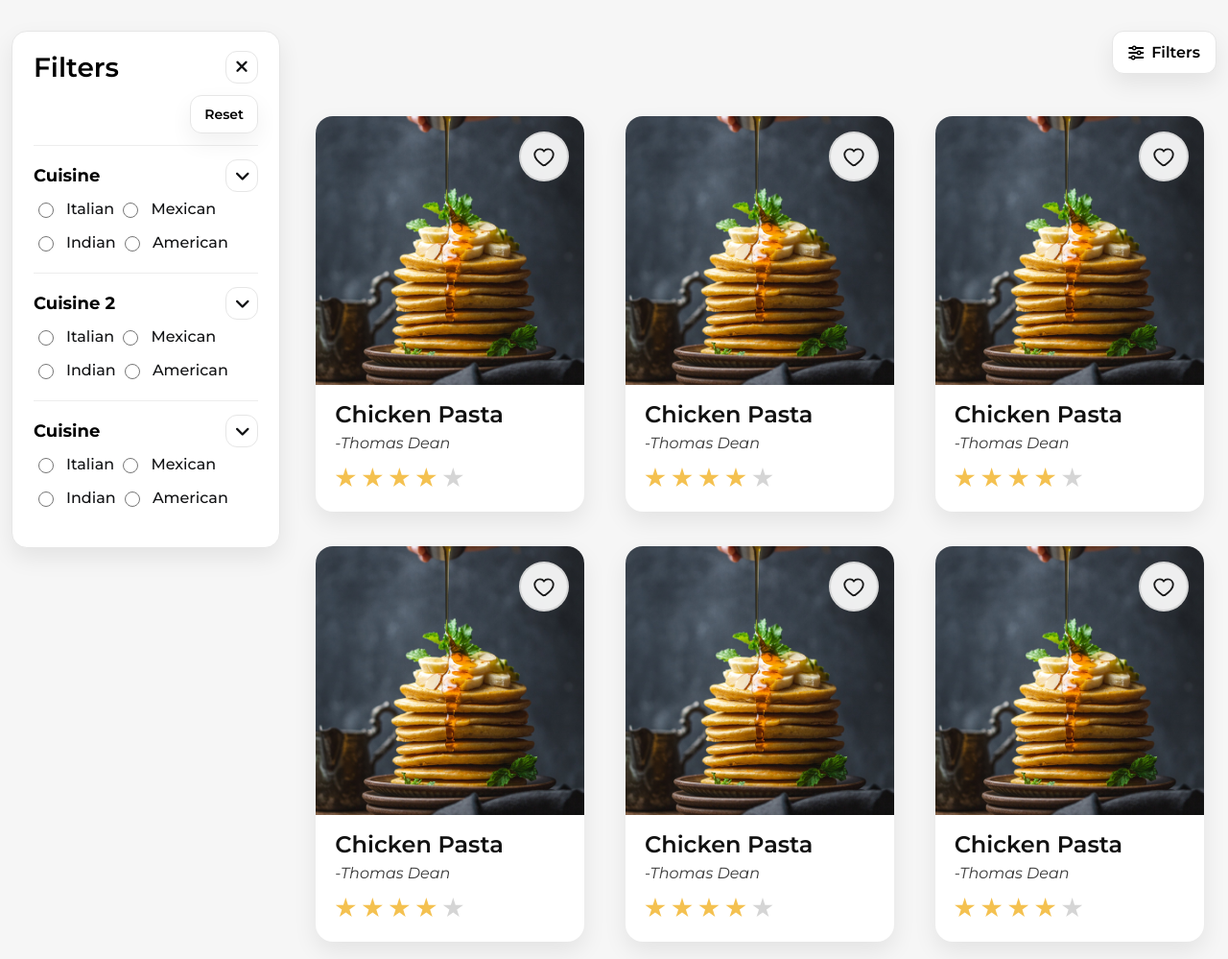
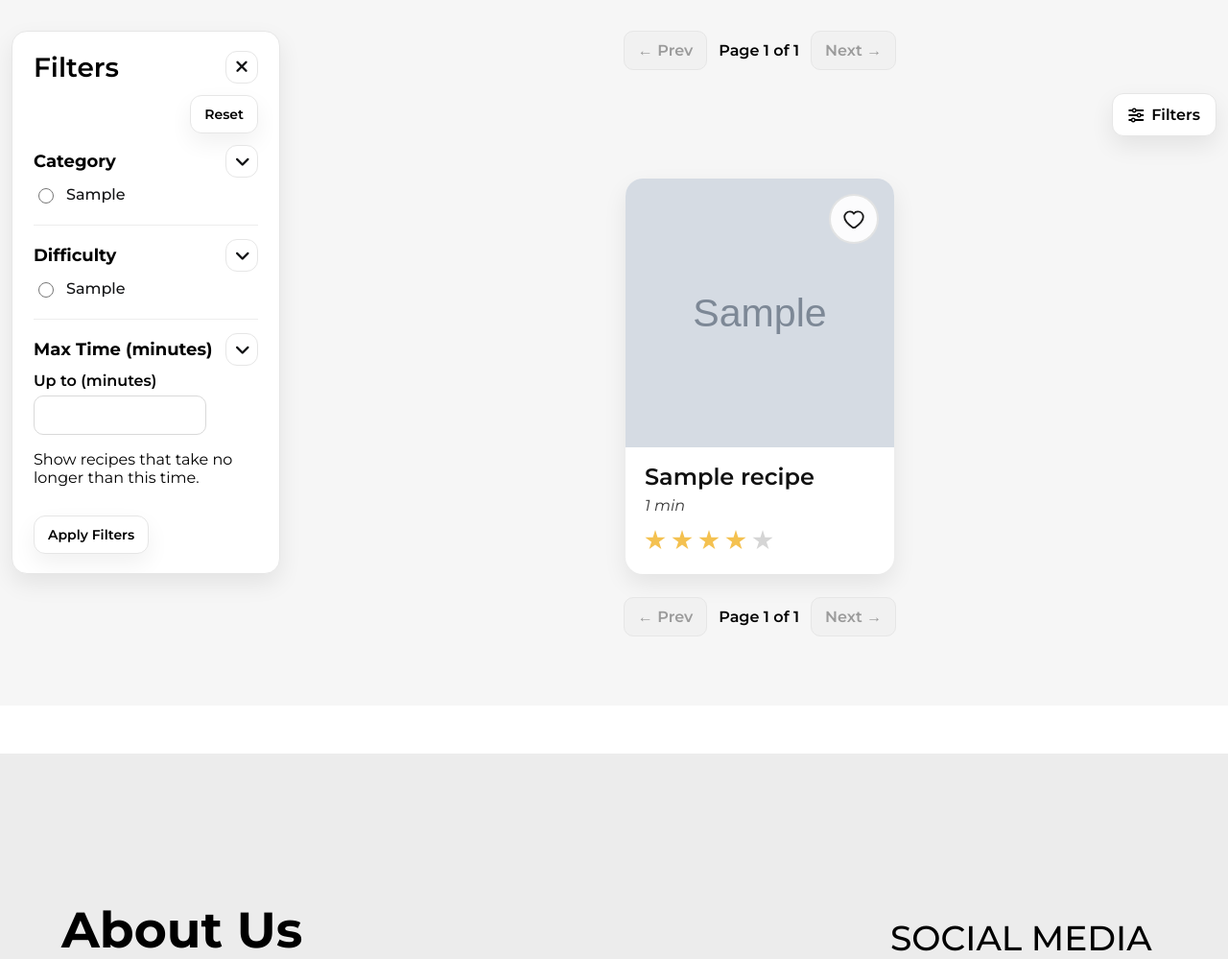
Before and after one commit to Khojayev12/udea-web-development-assignment, a Flask app: page /feed in a window 1280 px wide. Shown: the part 100-1099 px from the top of the page at 96% size. Run offline with Flask 3, Linux system fonts and the light colour scheme; tables that the repository leaves empty or names only in its code hold one stand-in row (values such as "Sample post"); grey boxes marked "Sample" are stand-in pictures.

Commit message:
home, recipe, feed page api integrated

```diff
--- a/app.py
+++ b/app.py
@@ -1,4 +1,4 @@
-from flask import Flask, render_template, redirect, request, url_for, jsonify, session
+from flask import Flask, render_template, redirect, request, url_for, jsonify, session, abort
 from werkzeug.security import check_password_hash, generate_password_hash
 from dbhandler import DBHandler
 app = Flask(__name__)
@@ -36,86 +36,107 @@ def test_git():
 
 @app.route('/')
 def index():
-    return render_template('pages/home.html')
+    recent_recipes = mydb.fetch_recent_recipes()
+    more_recipes = mydb.fetch_more_recipes()
+    popular_recipes = mydb.fetch_popular_recipes()
+    return render_template('pages/home.html', recent_recipes=recent_recipes, more_recipes=more_recipes, popular_recipes=popular_recipes)
 
 
 @app.route('/feed')
 def feed():
-    return render_template('pages/feed.html')
+    category = request.args.get('category') or None
+    difficulty = request.args.get('difficulty') or None
+    max_time_raw = request.args.get('max_time')
+    max_time = None
+    if max_time_raw and max_time_raw.isdigit():
+        max_time = int(max_time_raw)
+
+    page_raw = request.args.get('page', '1')
+    page = int(page_raw) if page_raw.isdigit() and int(page_raw) > 0 else 1
+    per_page = 12
+    offset = (page - 1) * per_page
+
+    filters = mydb.fetch_feed_filters()
+    total_count = mydb.fetch_feed_count(category=category, difficulty=difficulty, max_time=max_time)
+    recipes = mydb.fetch_feed_recipes(category=category, difficulty=difficulty, max_time=max_time, limit=per_page, offset=offset)
+    total_pages = max(1, (total_count + per_page - 1) // per_page)
+    prev_page = page - 1 if page > 1 else None
+    next_page = page + 1 if page < total_pages else None
+
+    return render_template(
+        'pages/feed.html',
+        recipes=recipes,
+        filters=filters,
+        active_category=category,
+        active_difficulty=difficulty,
+        active_max_time=max_time_raw or "",
+        page=page,
+        total_pages=total_pages,
+        prev_page=prev_page,
+        next_page=next_page
+    )
 
 
 @app.route('/recipe/<int:recipe_id>')
 def recipe(recipe_id: int):
+    recipe_row = mydb.fetch_recipe_detail(recipe_id)
+    if not recipe_row:
+        abort(404)
+
+    image_path = recipe_row.get("cover_img_path")
+    rating_value = float(recipe_row.get("rating") or 0)
+    ingredients = recipe_row.get("ingredients", [])
+    tags = recipe_row.get("tags", [])
+
+    nutrition = []
+    nutrition_map = {
+        "Protein": recipe_row.get("protein"),
+        "Carbs": recipe_row.get("carbs"),
+        "Fats": recipe_row.get("fats"),
+        "Sugar": recipe_row.get("sugar"),
+        "Fiber": recipe_row.get("fiber"),
+    }
+    for label, value in nutrition_map.items():
+        if value is not None:
+            nutrition.append({"label": label, "value": f"{value}".rstrip('0').rstrip('.') if isinstance(value, float) else str(value)})
+
+    stats = [
+        {"label": "Ingredients", "value": str(len(ingredients))},
+        {"label": "Minutes", "value": str(recipe_row.get("prepare_time") or 0)},
+        {"label": "Calories", "value": str(recipe_row.get("calories") or 0)},
+    ]
+
+    procedure_text = recipe_row.get("procedure_description") or ""
+    procedure_lines = [line.strip() for line in procedure_text.split("\n") if line.strip()]
+    steps = []
+    if procedure_lines:
+        steps = [{"title": f"Step {idx}", "items": [line]} for idx, line in enumerate(procedure_lines, start=1)]
+    else:
+        steps = [{"title": "Step 1", "items": ["Follow the recipe instructions."]}]
+
+    reviews_raw = recipe_row.get("reviews", [])
+    reviews = []
+    for review in reviews_raw:
+        reviews.append({
+            "author": review.get("author") or "User",
+            "rating": int(round(rating_value)) if rating_value else 5,
+            "content": review.get("content") or ""
+        })
+
     recipe_data = {
-        "id": recipe_id,
-        "title": "Chicken Pasta",
-        "rating": 4.5,
-        "rating_count": 146,
-        "image": url_for('static', filename='media/registration.png'),
-        "ingredients": [
-            "225g fettuccine or any pasta of your choice",
-            "450g boneless, skinless chicken breasts, cut into bite-sized pieces",
-            "salt",
-            "black pepper",
-            "2 tablespoons olive oil",
-            "3 cloves garlic, minced",
-            "240ml heavy cream",
-            "100g grated parmesan cheese",
-            "fresh parsley, chopped (for garnish)",
-            "tomato, chopped (for garnish)",
-        ],
-        "nutrition": [
-            {"label": "Protein", "value": "45g"},
-            {"label": "Carbs", "value": "50g"},
-            {"label": "Fats", "value": "40g"},
-            {"label": "Sugar", "value": "2g"},
-            {"label": "Fiber", "value": "3g"},
-        ],
-        "stats": [
-            {"label": "Ingredients", "value": "8"},
-            {"label": "Minutes", "value": "15"},
-            {"label": "Calories", "value": "720"},
-        ],
-        "steps": [
-            {
-                "title": "Cook the Pasta",
-                "items": [
-                    "Cook the pasta according to the package instructions. Drain and set aside.",
-                ],
-            },
-            {
-                "title": "Cook the Chicken",
-                "items": [
-                    "Season chicken pieces with salt and pepper.",
-                    "In a pan, heat olive oil over medium heat.",
-                    "Add chicken and cook until browned and fully cooked. Set aside.",
-                ],
-            },
-            {
-                "title": "Make the Alfredo Sauce",
-                "items": [
-                    "In the same pan, add minced garlic and sauté for 1 minute.",
-                    "Pour in the heavy cream and bring to a gentle simmer.",
-                    "Stir in Parmesan cheese until melted and the sauce is smooth.",
-                ],
-            },
-            {
-                "title": "Combine and Serve",
-                "items": [
-                    "Add the cooked chicken to the sauce.",
-                    "Toss in the cooked pasta until well coated.",
-                    "Garnish with chopped parsley.",
-                    "Enjoy your quick and tasty Easy Chicken Alfredo Pasta!",
-                ],
-            },
-        ],
-        "tags": ["pasta", "chicken pasta", "pasta recipe", "creamy pasta", "homemade dinner", "quick & easy"],
-        "reviews": [
-            {"author": "Name", "rating": 5, "content": "Lorem ipsum dolor sit amet consectetur. Fusce orci elementum eu tortor blandit. Et sollicitudin quis cras tellus. Nam tristique faucibus ultrices sit dictum senectus."},
-            {"author": "Name", "rating": 5, "content": "Lorem ipsum dolor sit amet consectetur. Fusce orci elementum eu tortor blandit. Et sollicitudin quis cras tellus. Nam tristique faucibus ultrices sit dictum senectus. Quam sed pulvinar ipsum tortor vulputate quis mattis."},
-            {"author": "Name", "rating": 5, "content": "Lorem ipsum dolor sit amet consectetur. Fusce orci elementum eu tortor blandit."},
-        ],
+        "id": recipe_row["id"],
+        "title": recipe_row["title"],
+        "rating": rating_value,
+        "rating_count": recipe_row.get("rating_count") or len(reviews),
+        "image": image_path or url_for('static', filename='media/registration.png'),
+        "ingredients": ingredients,
+        "nutrition": nutrition,
+        "stats": stats,
+        "steps": steps,
+        "tags": tags,
+        "reviews": reviews
     }
+
     return render_template('pages/recipe.html', recipe=recipe_data)
 
 
@@ -123,7 +144,10 @@ def recipe(recipe_id: int):
 def home():
     if 'user' not in session:
         return redirect(url_for('login'))
-    return render_template('pages/home.html')
+    recent_recipes = mydb.fetch_recent_recipes()
+    more_recipes = mydb.fetch_more_recipes()
+    popular_recipes = mydb.fetch_popular_recipes()
+    return render_template('pages/home.html', recent_recipes=recent_recipes, more_recipes=more_recipes, popular_recipes=popular_recipes)
 
 @app.route('/profile', methods=['GET', 'POST'])
 def profile():
@@ -151,7 +175,8 @@ def login():
         password = request.form.get('password', '')
         user_id = authenticate_user(email, password)
         if user_id:
-            app.user_id = user_id
+            session.clear()
+            session.permanent = True
             session['user'] = user_id
             return redirect(url_for('home'))
         return render_template('pages/login.html', error='Invalid email or password.')
--- a/static/styles/feed.css
+++ b/static/styles/feed.css
@@ -160,6 +160,27 @@
   height: 16px;
   accent-color: #ebc76b;
 }
+.feed-number-field {
+  display: flex;
+  flex-direction: column;
+  gap: 6px;
+  margin: 6px 0;
+  font-weight: 600;
+}
+.feed-number-input {
+  width: 100%;
+  max-width: 180px;
+  padding: 10px 12px;
+  border: 1px solid #d9d9d9;
+  border-radius: 10px;
+  font-family: "Montserrat", sans-serif;
+  font-size: 15px;
+}
+.feed-number-input:focus {
+  outline: none;
+  border-color: #ebc76b;
+  box-shadow: 0 0 0 3px rgba(235, 199, 107, 0.25);
+}
 .feed-list-page {
   flex: 1;
   width: 100%;
@@ -167,6 +188,7 @@
   justify-content: space-around;
   flex-wrap: wrap;
   gap: 16px;
+  align-items: flex-start;
 }
 .feed-list-actions {
   width: 100%;
@@ -190,6 +212,40 @@
 }
 .feed-mobile-filter-btn i {
   font-size: 16px;
+}
+.feed-pagination {
+  width: 100%;
+  display: flex;
+  align-items: center;
+  justify-content: center;
+  gap: 12px;
+  margin: 8px 0;
+}
+.feed-pagination-top {
+  margin-top: 0;
+}
+.feed-pagination-bottom {
+  margin-bottom: 0;
+}
+.feed-page-btn {
+  padding: 10px 14px;
+  border-radius: 10px;
+  border: 1px solid #e6e6e6;
+  background-color: #ffffff;
+  font-family: "Montserrat", sans-serif;
+  font-weight: 600;
+  color: #111214;
+  box-shadow: 0px 10px 24px rgba(0, 0, 0, 0.06);
+  text-decoration: none;
+}
+.feed-page-btn.disabled {
+  color: #9b9b9b;
+  background-color: #f1f1f1;
+  cursor: not-allowed;
+  box-shadow: none;
+}
+.feed-page-status {
+  font-weight: 600;
 }
 .recipe-card {
   margin-top: 20px;
@@ -331,6 +387,9 @@
   .feed-list-page {
     justify-content: center;
   }
+  .feed-pagination {
+    justify-content: space-between;
+  }
   .recipe-card {
     width: 45%;
     max-width: 360px;
--- a/static/styles/index.css
+++ b/static/styles/index.css
@@ -78,7 +78,7 @@ body {
 .retsept-list-img {
   width: 12vw;
   height: 12vw;
-  border: none;
+  border: 2px solid #e6e6e6;
   border-radius: 6vw;
   margin: 0px;
   object-fit: cover;
--- a/templates/components/feedcard.html
+++ b/templates/components/feedcard.html
@@ -1,34 +1,2 @@
 
-{% block body%}
-{% set card_image = url_for('static', filename='media/registration.png') %}
-        <article class="recipe-card">
-            <div class="recipe-card__image-wrapper">
-                <img
-                    class="recipe-card__image"
-                    src="{{ url_for('static', filename='media/registration.png') }}"
-                    alt="Chicken pasta garnished with basil and served with cherry tomatoes"
-                >
-                <button class="recipe-card__favorite" type="button" aria-label="Save chicken pasta recipe">
-                    <svg class="recipe-card__favorite-icon" viewBox="0 0 24 24" aria-hidden="true">
-                        <path
-                            d="M12.1 20.3a1 1 0 0 1-1.2 0C6.1 16.9 3 13.9 3 10.2 3 7.5 5.2 5 8.3 5c1.5 0 2.9.7 3.7 1.9C12.9 5.7 14.3 5 15.8 5 19 5 21 7.5 21 10.2c0 3.7-3.1 6.7-7.9 10.1z"
-                            fill="none"
-                            stroke="currentColor"
-                            stroke-width="1.7"
-                        />
-                    </svg>
-                </button>
-            </div>
-            <div class="recipe-card__body">
-                <h3 class="recipe-card__title">Chicken Pasta</h3>
-                <p class="recipe-card__author">-Thomas Dean</p>
-                <div class="recipe-card__rating" aria-label="Rated four out of five stars">
-                    <span class="rating-star is-filled"></span>
-                    <span class="rating-star is-filled"></span>
-                    <span class="rating-star is-filled"></span>
-                    <span class="rating-star is-filled"></span>
-                    <span class="rating-star"></span>
-                </div>
-            </div>
-        </article>
-{% endblock %}
+{% block body%}{% endblock %}
--- a/templates/pages/feed.html
+++ b/templates/pages/feed.html
@@ -49,9 +49,7 @@
     }
 
     const reset_filters = () => {
-        document.querySelectorAll(".feed-filter-option-input").forEach((input) => {
-            input.checked = false
-        })
+        window.location.href = "{{ url_for('feed') }}"
     }
 
     document.addEventListener("DOMContentLoaded", () => {
@@ -73,91 +71,80 @@
                 Reset
             </button>
         </div>
+        <form id="feed-filter-form" action="{{ url_for('feed') }}" method="get">
+            <input type="hidden" name="page" value="1">
             <div class="feed-filter-dropdown">
                 <div class="feed-filter-sub-section">
-                <h3 class="feed-filter-sub-title">Cuisine</h3>
+                    <h3 class="feed-filter-sub-title">Category</h3>
                     <button class="feed-filter-subsection-btn dropdown-btn-open" id="feed-filter-subsection-1-btn"
                         type="button" onclick="toggle_subsection('feed-filter-subsection-1')">
                         <i class="fa-solid fa-angle-right"></i>
                     </button>
                 </div>
-            <form class="feed-subsection-open" id="feed-filter-subsection-1">
+                <div class="feed-subsection-open" id="feed-filter-subsection-1">
+                    {% for category in filters.categories %}
                     <label class="feed-filter-option">
-                    <input type="radio" id="Italian" name="Cuisine" value="Italian" class="feed-filter-option-input">
-                    Italian
+                        <input type="radio" name="category" value="{{ category }}" class="feed-filter-option-input"
+                            {% if active_category == category %}checked{% endif %}>
+                        {{ category }}
                     </label>
-                <label class="feed-filter-option">
-                    <input type="radio" id="Mexican" name="Cuisine" value="Mexican" class="feed-filter-option-input">
-                    Mexican
-                </label>
-                <label class="feed-filter-option">
-                    <input type="radio" id="Indian" name="Cuisine" value="Indian" class="feed-filter-option-input">
-                    Indian
-                </label>
-                <label class="feed-filter-option">
-                    <input type="radio" id="American" name="Cuisine" value="American" class="feed-filter-option-input">
-                    American
-                </label>
-            </form>
+                    {% endfor %}
+                </div>
             </div>
 
             <div class="feed-filter-dropdown">
                 <div class="feed-filter-sub-section">
-                <h3 class="feed-filter-sub-title">Cuisine 2</h3>
+                    <h3 class="feed-filter-sub-title">Difficulty</h3>
                     <button class="feed-filter-subsection-btn dropdown-btn-open" id="feed-filter-subsection-2-btn"
                         type="button" onclick="toggle_subsection('feed-filter-subsection-2')">
                         <i class="fa-solid fa-angle-right"></i>
                     </button>
                 </div>
-            <form class="feed-subsection-open" id="feed-filter-subsection-2">
+                <div class="feed-subsection-open" id="feed-filter-subsection-2">
+                    {% for difficulty in filters.difficulties %}
                     <label class="feed-filter-option">
-                    <input type="radio" id="Italian-2" name="Cuisine2" value="Italian" class="feed-filter-option-input">
-                    Italian
+                        <input type="radio" name="difficulty" value="{{ difficulty }}" class="feed-filter-option-input"
+                            {% if active_difficulty == difficulty %}checked{% endif %}>
+                        {{ difficulty }}
                     </label>
-                <label class="feed-filter-option">
-                    <input type="radio" id="Mexican-2" name="Cuisine2" value="Mexican" class="feed-filter-option-input">
-                    Mexican
-                </label>
-                <label class="feed-filter-option">
-                    <input type="radio" id="Indian-2" name="Cuisine2" value="Indian" class="feed-filter-option-input">
-                    Indian
-                </label>
-                <label class="feed-filter-option">
-                    <input type="radio" id="American-2" name="Cuisine2" value="American" class="feed-filter-option-input">
-                    American
-                </label>
-            </form>
+                    {% endfor %}
+                </div>
             </div>
 
             <div class="feed-filter-dropdown">
                 <div class="feed-filter-sub-section">
-                <h3 class="feed-filter-sub-title">Cuisine</h3>
+                    <h3 class="feed-filter-sub-title">Max Time (minutes)</h3>
                     <button class="feed-filter-subsection-btn dropdown-btn-open" id="feed-filter-subsection-3-btn"
                         type="button" onclick="toggle_subsection('feed-filter-subsection-3')">
                         <i class="fa-solid fa-angle-right"></i>
                     </button>
                 </div>
-            <form class="feed-subsection-open" id="feed-filter-subsection-3">
-                <label class="feed-filter-option">
-                    <input type="radio" id="Italian-3" name="Cuisine3" value="Italian" class="feed-filter-option-input">
-                    Italian
+                <div class="feed-subsection-open" id="feed-filter-subsection-3">
+                    <label class="feed-number-field">
+                        <span>Up to (minutes)</span>
+                        <input type="number" class="feed-number-input" name="max_time" min="0" step="5" value="{{ active_max_time }}">
                     </label>
-                <label class="feed-filter-option">
-                    <input type="radio" id="Mexican-3" name="Cuisine3" value="Mexican" class="feed-filter-option-input">
-                    Mexican
-                </label>
-                <label class="feed-filter-option">
-                    <input type="radio" id="Indian-3" name="Cuisine3" value="Indian" class="feed-filter-option-input">
-                    Indian
-                </label>
-                <label class="feed-filter-option">
-                    <input type="radio" id="American-3" name="Cuisine3" value="American" class="feed-filter-option-input">
-                    American
-                </label>
+                    <p class="feed-filter-helper">Show recipes that take no longer than this time.</p>
+                </div>
+            </div>
+
+            <button class="feed-reset-btn" type="submit">Apply Filters</button>
         </form>
     </div>
+    <div class="feed-list-page">
+        <div class="feed-pagination feed-pagination-top">
+            {% if prev_page %}
+                <a class="feed-page-btn" href="{{ url_for('feed', page=prev_page, category=active_category, difficulty=active_difficulty, max_time=active_max_time) }}">&larr; Prev</a>
+            {% else %}
+                <span class="feed-page-btn disabled">&larr; Prev</span>
+            {% endif %}
+            <span class="feed-page-status">Page {{ page }} of {{ total_pages }}</span>
+            {% if next_page %}
+                <a class="feed-page-btn" href="{{ url_for('feed', page=next_page, category=active_category, difficulty=active_difficulty, max_time=active_max_time) }}">Next &rarr;</a>
+            {% else %}
+                <span class="feed-page-btn disabled">Next &rarr;</span>
+            {% endif %}
         </div>
-    <div class="feed-list-page">
         <div class="feed-list-actions">
             <button class="feed-mobile-filter-btn feed-filter-toggle-btn dropdown-btn-open" id="feed-filter-toggle-mobile" type="button"
                 onclick="filter_handler()">
@@ -165,23 +152,55 @@
                 Filters
             </button>
         </div>
-        {% set template = './components/feedcard.html' %} {% include template %}
-        {% set template = './components/feedcard.html' %} {% include template %}
-        {% set template = './components/feedcard.html' %} {% include template %}
-        {% set template = './components/feedcard.html' %} {% include template %}
-        {% set template = './components/feedcard.html' %} {% include template %}
-        {% set template = './components/feedcard.html' %} {% include template %}
-        {% set template = './components/feedcard.html' %} {% include template %}
-        {% set template = './components/feedcard.html' %} {% include template %}
-        {% set template = './components/feedcard.html' %} {% include template %}
-        {% set template = './components/feedcard.html' %} {% include template %}
-        {% set template = './components/feedcard.html' %} {% include template %}
-        {% set template = './components/feedcard.html' %} {% include template %}
-        {% set template = './components/feedcard.html' %} {% include template %}
-        {% set template = './components/feedcard.html' %} {% include template %}
-        {% set template = './components/feedcard.html' %} {% include template %}
-        {% set template = './components/feedcard.html' %} {% include template %}
-        {% set template = './components/feedcard.html' %} {% include template %}
+        {% if recipes and recipes|length > 0 %}
+            {% for recipe in recipes %}
+                <a class="recipe-card" href="{{ url_for('recipe', recipe_id=recipe.id) }}">
+                    <div class="recipe-card__image-wrapper">
+                        <img
+                            class="recipe-card__image"
+                            src="{{ recipe.image or card_image }}"
+                            alt="{{ recipe.title }}"
+                        >
+                        <button class="recipe-card__favorite" type="button" aria-label="Save {{ recipe.title }}">
+                            <svg class="recipe-card__favorite-icon" viewBox="0 0 24 24" aria-hidden="true">
+                                <path
+                                    d="M12.1 20.3a1 1 0 0 1-1.2 0C6.1 16.9 3 13.9 3 10.2 3 7.5 5.2 5 8.3 5c1.5 0 2.9.7 3.7 1.9C12.9 5.7 14.3 5 15.8 5 19 5 21 7.5 21 10.2c0 3.7-3.1 6.7-7.9 10.1z"
+                                    fill="none"
+                                    stroke="currentColor"
+                                    stroke-width="1.7"
+                                />
+                            </svg>
+                        </button>
+                    </div>
+                    <div class="recipe-card__body">
+                        <h3 class="recipe-card__title">{{ recipe.title }}</h3>
+                        <p class="recipe-card__author">{{ recipe.prepare_time or 0 }} min</p>
+                        <div class="recipe-card__rating" aria-label="Rated {{ recipe.rating or 0 }} out of five stars">
+                            {% set rating_int = (recipe.rating or 0)|int %}
+                            {% for _ in range(0, 5) %}
+                                <span class="rating-star {% if loop.index <= rating_int %}is-filled{% endif %}"></span>
+                            {% endfor %}
+                        </div>
+                    </div>
+                </a>
+            {% endfor %}
+        {% else %}
+            <p>No recipes found for these filters.</p>
+        {% endif %}
+
+        <div class="feed-pagination feed-pagination-bottom">
+            {% if prev_page %}
+                <a class="feed-page-btn" href="{{ url_for('feed', page=prev_page, category=active_category, difficulty=active_difficulty, max_time=active_max_time) }}">&larr; Prev</a>
+            {% else %}
+                <span class="feed-page-btn disabled">&larr; Prev</span>
+            {% endif %}
+            <span class="feed-page-status">Page {{ page }} of {{ total_pages }}</span>
+            {% if next_page %}
+                <a class="feed-page-btn" href="{{ url_for('feed', page=next_page, category=active_category, difficulty=active_difficulty, max_time=active_max_time) }}">Next &rarr;</a>
+            {% else %}
+                <span class="feed-page-btn disabled">Next &rarr;</span>
+            {% endif %}
+        </div>
     </div>
 
 
```
Also changed, not shown: dbhandler.py (+195 -3 lines), templates/pages/home.html (+39 -45 lines), static/img/recipes/beef_barbacoa.jpg (added), static/img/recipes/blackbean_chili.jpg (added), static/img/recipes/chipotle_tacos.jpg (added), static/img/recipes/fig_pork.jpg (added), static/img/recipes/gochujang_meatballs.jpg (added), static/img/recipes/harissa_cauliflower.jpg (added), static/img/recipes/herb_chicken.jpg (added), static/img/recipes/maple_tofu.jpg (added), static/img/recipes/pumpkin_oats.jpg (added), static/img/recipes/sourdough.jpg (added). Lines whose indentation alone changed are shown as unchanged.
